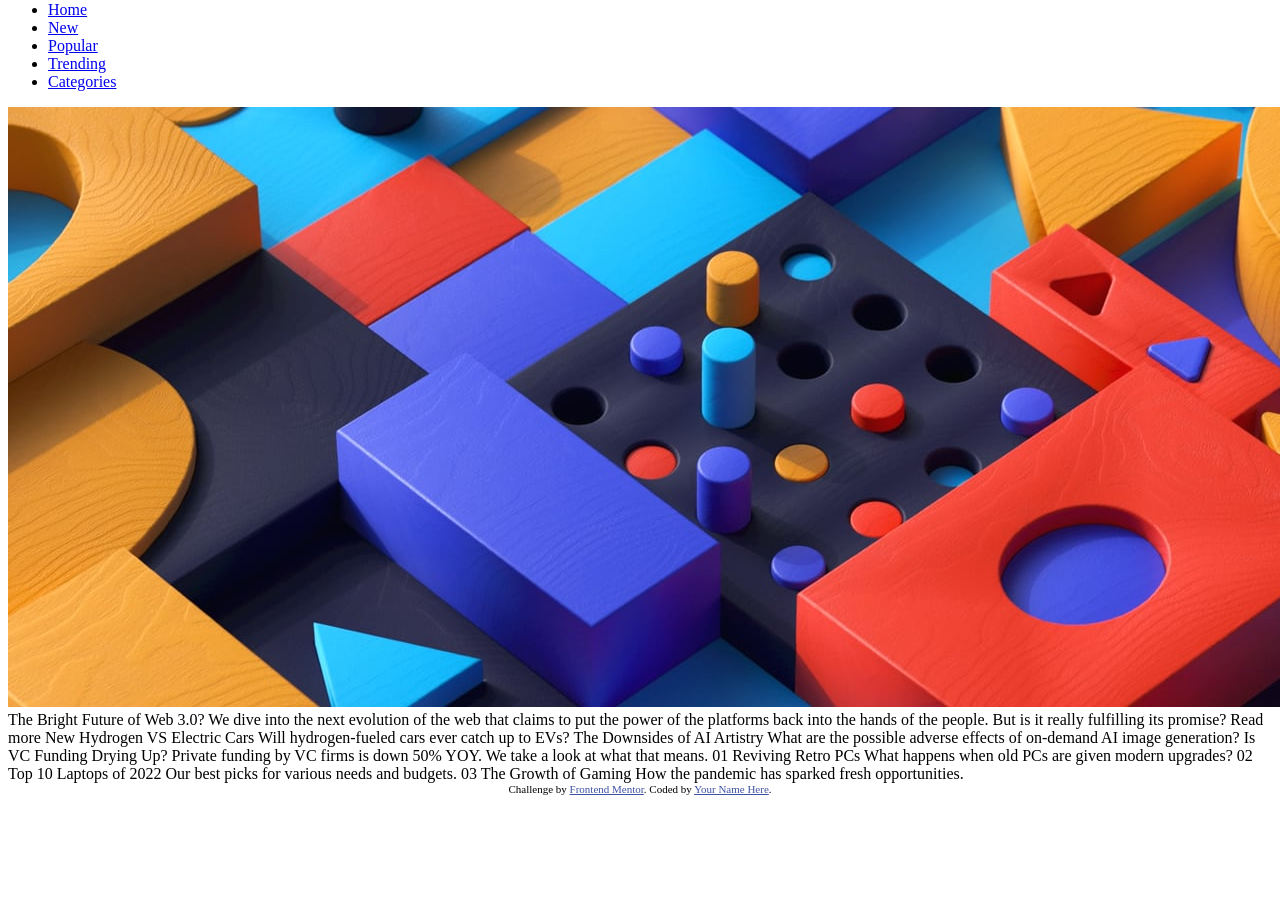
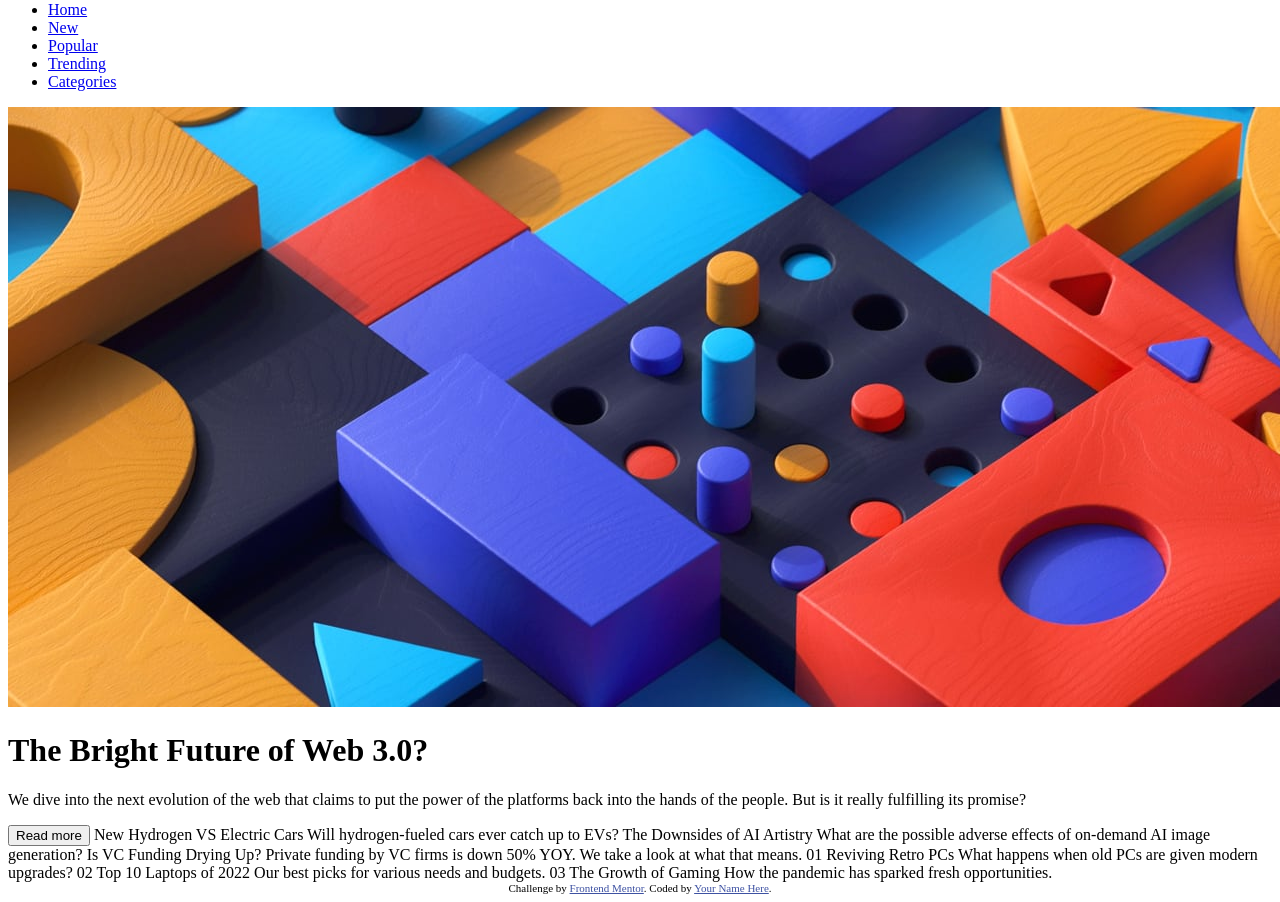
Before and after one commit to YahirDR/News_homepage_JYDR, a plain HTML site: page news-homepage-main/index.html in a window 1280 px wide. Shown: the part 79-981 px from the top of the page. Before the commit the page ends 882 px from the top, so only its background shows below. Drawn offline with Linux system fonts and the light colour scheme.

Commit message:
Se comenzo a dar mas formato en la sección de contenido principal.

```diff
--- a/news-homepage-main/index.html
+++ b/news-homepage-main/index.html
@@ -29,13 +29,14 @@
   </div>
   <!-- Secciíon del articulo "trending" y la imagen a usar es image-web-3-desktop -->
   <img src="./assets/images/image-web-3-desktop.jpg" alt="web 3.0 image">
-  The Bright Future of Web 3.0?
-
-  We dive into the next evolution of the web that claims to put the power of the platforms back into the hands of the people.
-  But is it really fulfilling its promise?
-
-  Read more
-
+  <!-- Título del artículo -->
+  <!-- Contenido del articulo -->
+  <h1>The Bright Future of Web 3.0?</h1>
+  <p>We dive into the next evolution of the web that claims to put the power of the platforms back into the hands of the people.
+  But is it really fulfilling its promise?</p>
+  <!-- Botón para leer más -->
+  <button>Read more</button>
+<!-- Lista de noticias (sidebar) -->
   New
 
   Hydrogen VS Electric Cars
@@ -46,7 +47,7 @@
 
   Is VC Funding Drying Up?
   Private funding by VC firms is down 50% YOY. We take a look at what that means.
-
+<!-- Parte final del contenido de la pagina web -->
   01
   Reviving Retro PCs
   What happens when old PCs are given modern upgrades?
```
